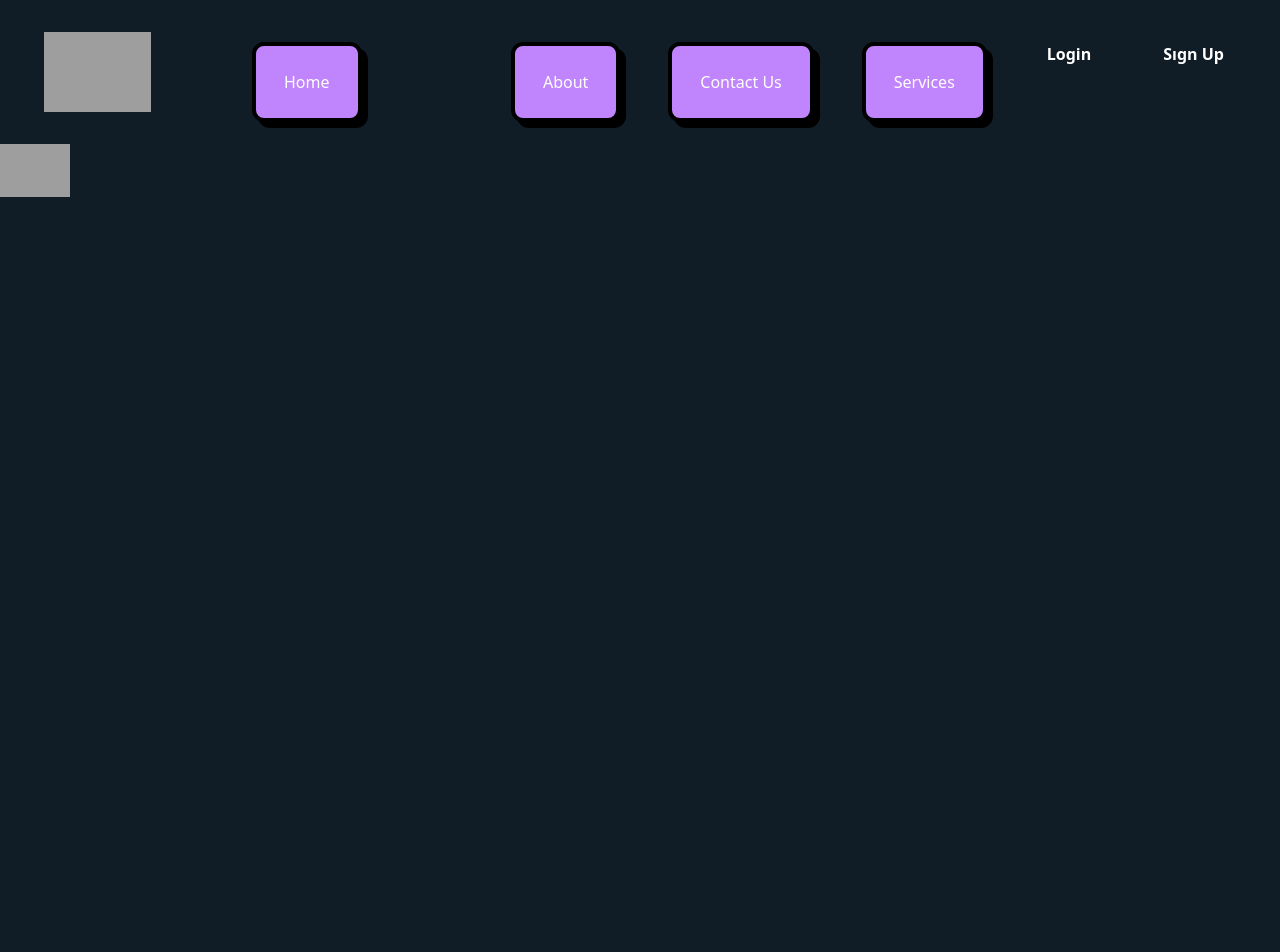
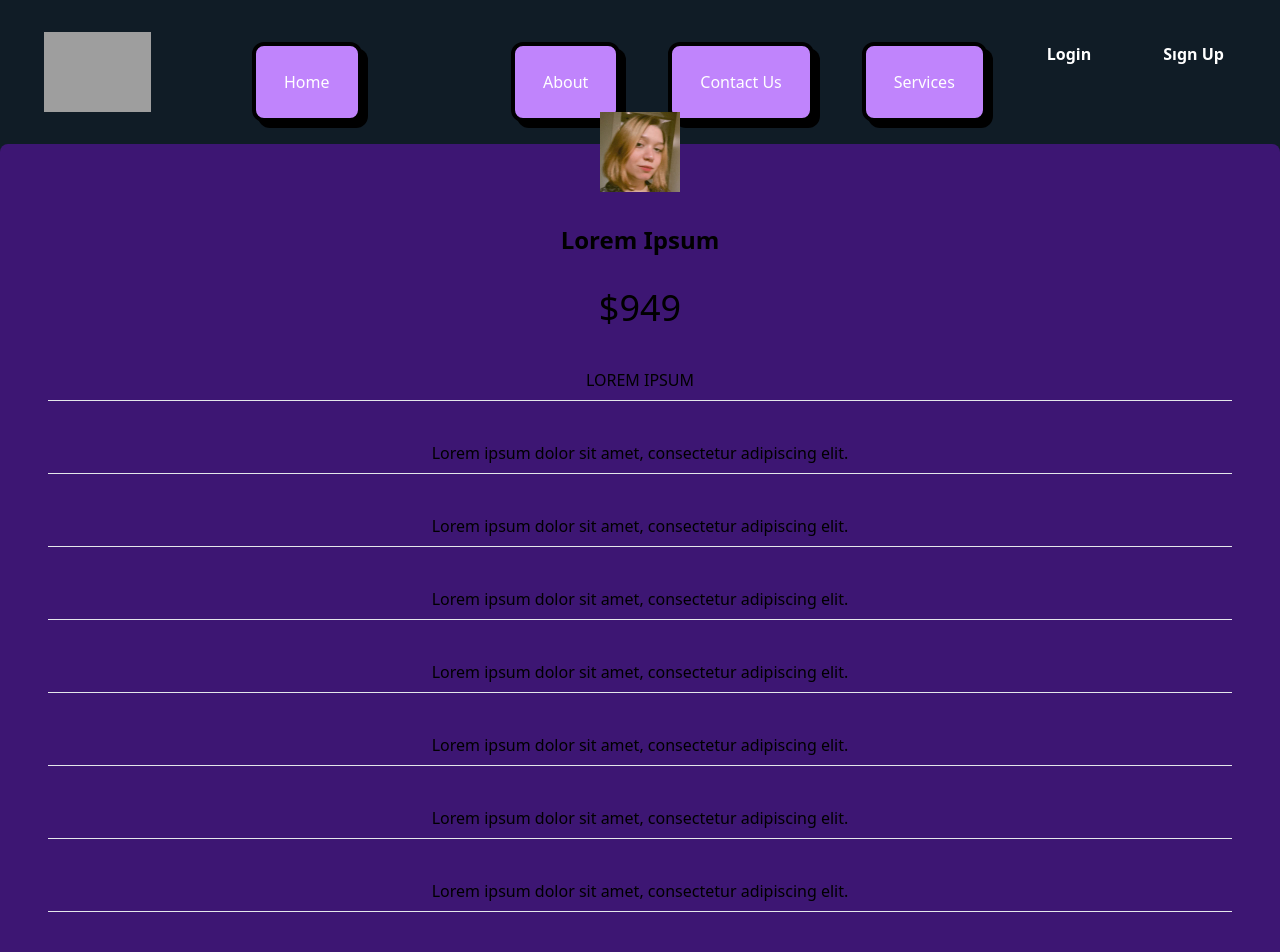
Before and after one commit to Cansualtun/TFE, a React (Create React App) app: page /Liste in a window 1280 px wide. Shown: the top 952 px of the page. Before the commit the page ends 800 px from the top, so only its background shows below. Built offline with nearby package versions, Linux system fonts and the light colour scheme; grey boxes are pictures that could not be loaded.

Commit message:
Buglar Temizlendi

```diff
--- a/src/App.js
+++ b/src/App.js
@@ -6,7 +6,8 @@ import Hero from './components/Hero';
 import Newsletter from './components/Newsletter';
 import Logos from '../src/assets/logos.svg'
 import About from './components/About';
-import {Routes, Route} from 'react-router-dom';
+import Liste from './components/Liste';
+import { Routes, Route } from 'react-router-dom';
 
 function App() {
   return (
@@ -14,10 +15,11 @@ function App() {
       <Navbar/>
       <Routes>
         <Route path='/' element={<Hero/>} />
-        <Route path='/Analytics' element={<Analytics/>} />
+        <Route path='/Analytics' element={<Analytics/> } />
         <Route path='/Newsletter' element={<Newsletter/>} />
         <Route path='/Cards' element={<Cards/>} />
         <Route path='/About' element={<About/>} />
+        <Route path='/Liste' element={<Liste/>} />
       </Routes>
       {/*<Hero />
       <Analytics />
--- a/src/components/Cards.jsx
+++ b/src/components/Cards.jsx
@@ -4,6 +4,7 @@ import Meirl from '../assets/meirl.png'
 
 const Cards = () => {
   return (
+
         <div className='w-full py-[10rem] px-4 bg-[#F2F6FF]'>
           <div className='max-w-[1240px] mx-auto grid md:grid-cols-3 gap-8'>
               <div className='w-full shadow-xl bg-[#3d1673] flex flex-col p-4 my-4 rounded-lg hover:scale-105 duration-300'>
@@ -38,7 +39,11 @@ const Cards = () => {
               </div>
           </div>
         </div>
+
+
+
   );
 };
 
+
 export default Cards;
--- a/src/components/Hero.jsx
+++ b/src/components/Hero.jsx
@@ -5,14 +5,14 @@ import Meirl from '../assets/meirl.png'
 const Hero = () => {
   return (
     <div className='text-white'>
-      <div className='max-w-[700px] mt-[-96px] w-full h-screen mx-40 text-left flex flex-col justify-center'>
+      <div className='max-w-[1240px] mt-[-96px] w-full h-screen mx-auto text-left flex flex-col justify-center'>
 
 
-        <h1 className='md:text-5xl sm:text-2xl text-4xl font-bold md:py-6'>
+        <h1 className='max-w-[700px] mt-[-50px] py-6 text-bold text-[45px] ml-3'>
             UnMatched Trading Tools
         </h1>
 
-        <div className=' grif justify-left items-center text-justify'>
+        <div className='max-w-[700px] ml-3'>
           <p className='md:text-2xl sm:text-1xl text-2xl font-bilo py-4'>
           Step up your trading with TradeForEveryone indicator, it helps you giving better trading decisions with it's unmatched trading strategy.
           </p></div>
@@ -29,7 +29,7 @@ const Hero = () => {
 
 
 
-        <button className='bg-[#606060] w-[200px] rounded-md font-medium my-6 item-left py-3 text-white'>Access Now</button>
+        <button className='max-w-[700px] bg-[#606060] w-[200px] rounded-md font-medium my-6 item-left py-3 text-white ml-3'>Access Now</button>
       </div>
       <div className='w-full bg-[#F2F6FF] py-16 px-4'>
 
@@ -49,8 +49,8 @@ const Hero = () => {
                       <div className='flex flex-col-2  items-end '>
                       <button className='bg-[#3d1673] text-[#606060] w-[200px] rounded-3xl font-bilo text-xl py-20 ml-20'>Get Started</button>
                       <button className='bg-[#3d1673] text-[#606060] w-[200px] rounded-3xl font-bilo text-xl py-20 ml-20'>Get Started</button></div>
-                      <div className='flex flex-col items py-10 ml-10'>
-                      <button className='bg-[#3d1673] text-[#606060] w-[470px] rounded-3xl font-bilo text-xl py-20 ml-20'>Get Started</button>
+                      <div className='flex flex-col items py-10 ml-4'>
+                      <button className='bg-[#3d1673] text-[#606060] w-[470px] rounded-3xl font-bilo text-xl py-20'>Get Started</button>
                       </div>
               </div>
           </div>
--- /dev/null
+++ b/src/components/Liste.jsx
@@ -0,0 +1,29 @@
+import React from 'react'
+import Meirl from '../assets/meirl.png'
+
+const Liste = () => {
+  return (
+
+      <div  className='w-full shadow-xl bg-[#3d1673] flex flex-col p-4 md:my-0 my-8 rounded-lg hover:scale-105 duration-300'>
+      <img className='w-20 mx-auto mt-[-3rem] bg-transparent' src={Meirl} alt="/" />
+      <h2 className='text-2xl font-bold text-center py-8'>Lorem Ipsum</h2>
+      <p className='text-center text-4xl font-bilo'>$949</p>
+      <div className='text-center font-medium'>
+          <p className='py-2 border-b mx-8 mt-8'>LOREM IPSUM</p>
+          <p className='py-2 border-b mx-8 mt-8'>Lorem ipsum dolor sit amet, consectetur adipiscing elit.</p>
+          <p className='py-2 border-b mx-8 mt-8'>Lorem ipsum dolor sit amet, consectetur adipiscing elit.</p>
+          <p className='py-2 border-b mx-8 mt-8'>Lorem ipsum dolor sit amet, consectetur adipiscing elit.</p>
+          <p className='py-2 border-b mx-8 mt-8'>Lorem ipsum dolor sit amet, consectetur adipiscing elit.</p>
+          <p className='py-2 border-b mx-8 mt-8'>Lorem ipsum dolor sit amet, consectetur adipiscing elit.</p>
+          <p className='py-2 border-b mx-8 mt-8'>Lorem ipsum dolor sit amet, consectetur adipiscing elit.</p>
+          <p className='py-2 border-b mx-8 mt-8'>Lorem ipsum dolor sit amet, consectetur adipiscing elit.</p>
+          <p className='py-2 border-b mx-8 mt-8'>Lorem ipsum dolor sit amet, consectetur adipiscing elit.</p>
+          <p className='py-2 border-b mx-8 mt-8'>Lorem ipsum dolor sit amet, consectetur adipiscing elit.</p>
+
+      </div>
+
+    </div>
+  )
+}
+
+export default Liste
```
Lines whose indentation alone changed are shown as unchanged.
